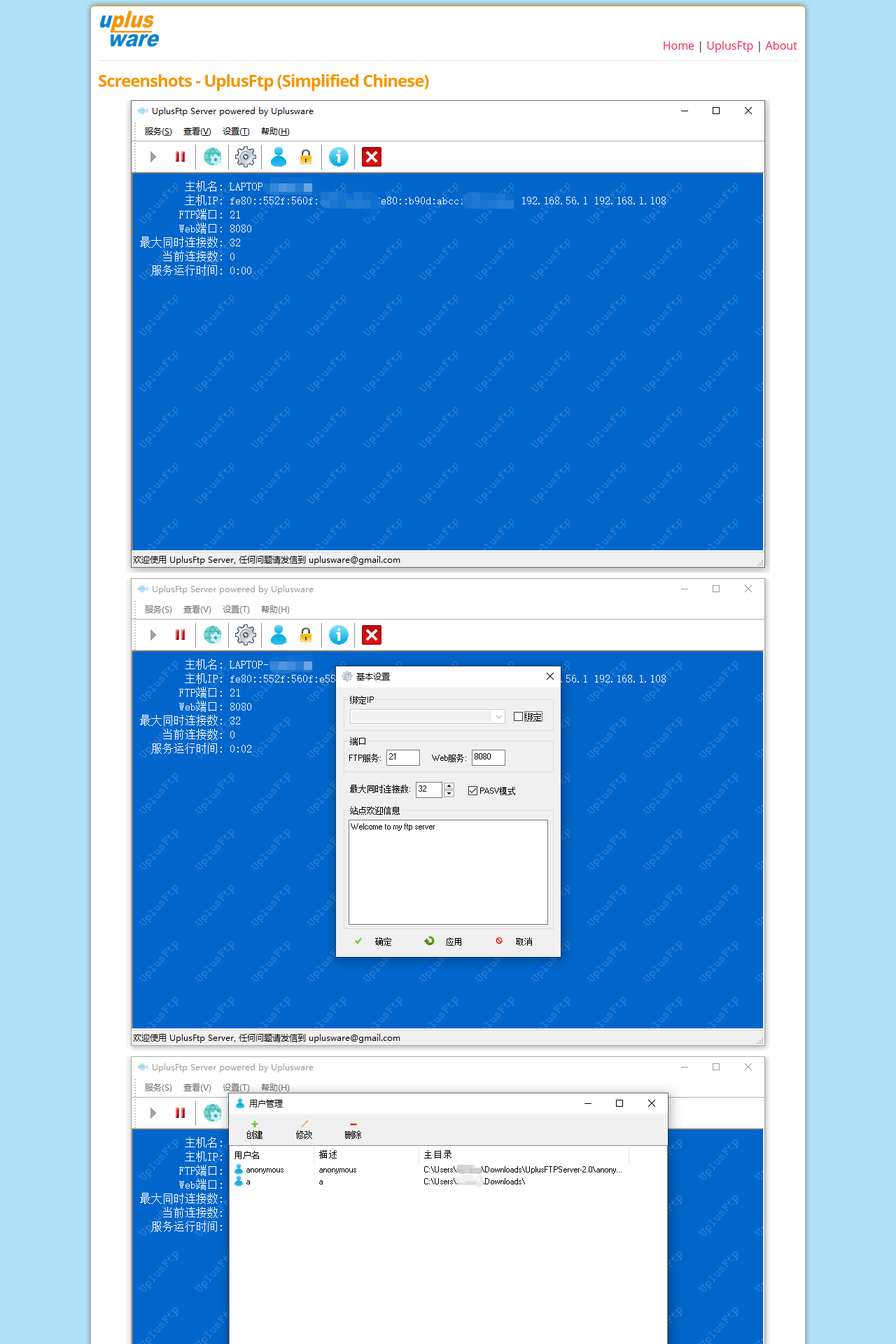
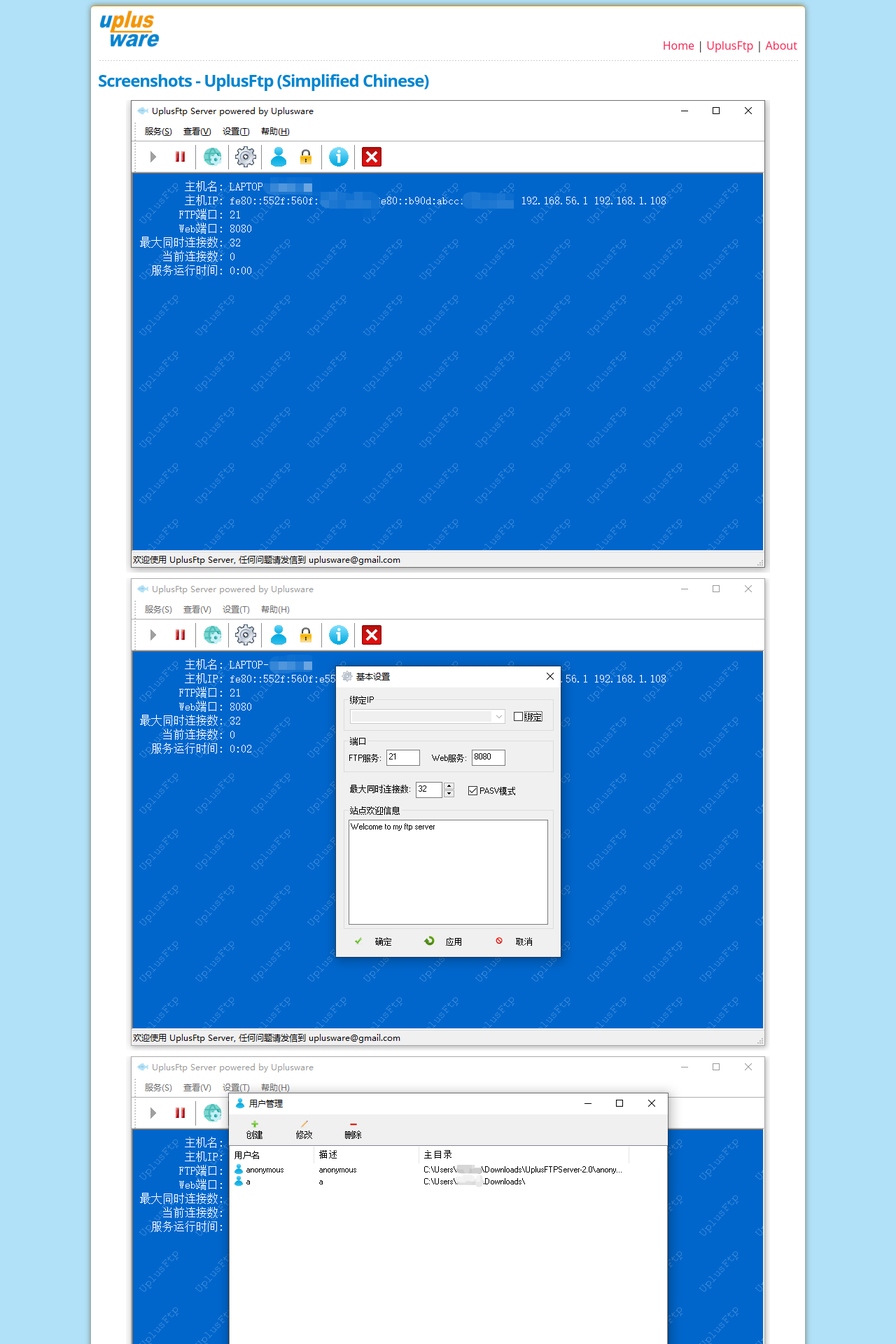
Before and after one commit to uplusware/uplusware.github.io, a Jekyll site: the page screenshot/uplusftp.html, which Jekyll copies as it is, in a window 1280 px wide. Shown: the top 1920 px of the page at 70% size. Built offline with Jekyll 4.4.1, drawn with Linux system fonts in a browser that asks for light colours.

Commit message:
Update uplusftp.html

```diff
--- a/screenshot/uplusftp.html
+++ b/screenshot/uplusftp.html
@@ -17,7 +17,7 @@
 			</tr>
 		</table>
 		<hr>
-		<h3 style="color: #f29700;">Screenshots - UplusFtp (Simplified Chinese)</h3>
+		<h3 style="color: #0085d0;">Screenshots - UplusFtp (Simplified Chinese)</h3>
 		<p align="center"><img src="/screenshot/adminui1.png" alt="UplusFtp"></p>
 		<p align="center"><img src="/screenshot/adminui2.png" alt="UplusFtp"></p>
 		<p align="center"><img src="/screenshot/adminui3.png" alt="UplusFtp"></p>
```
